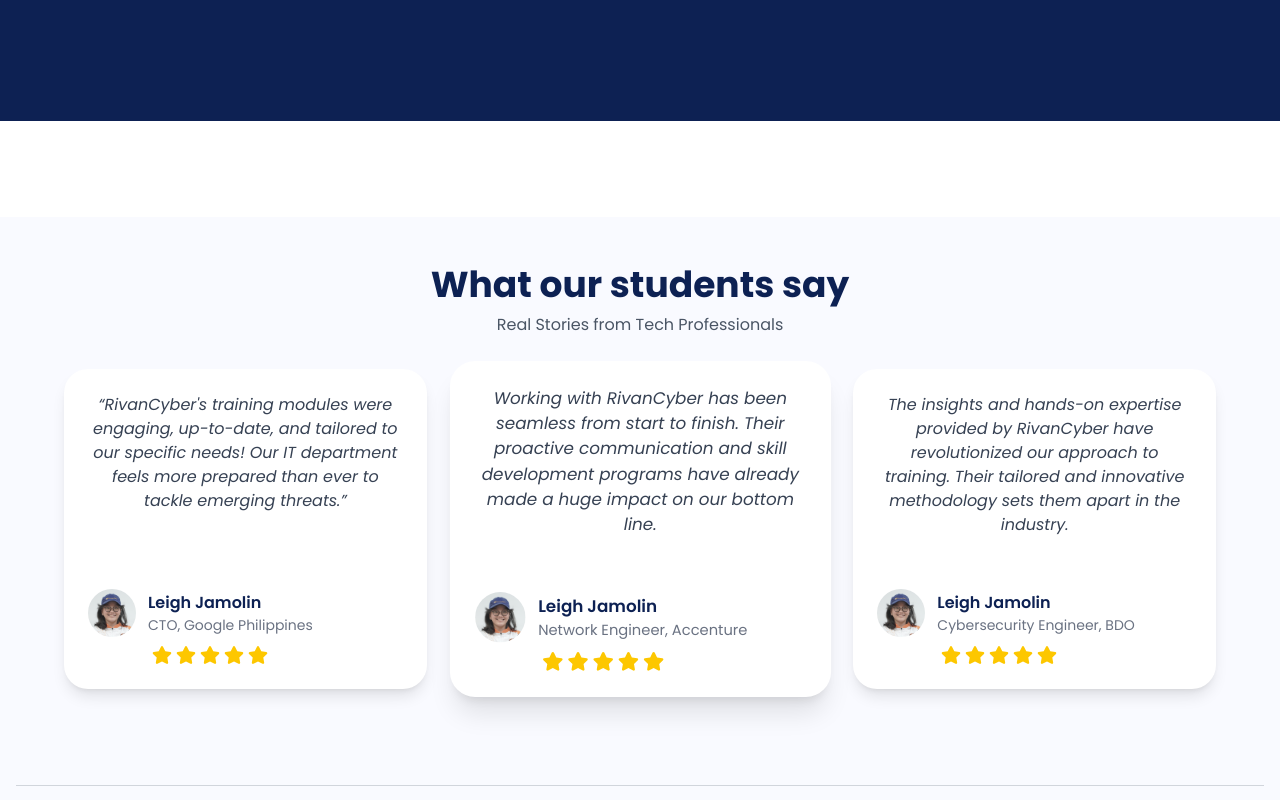
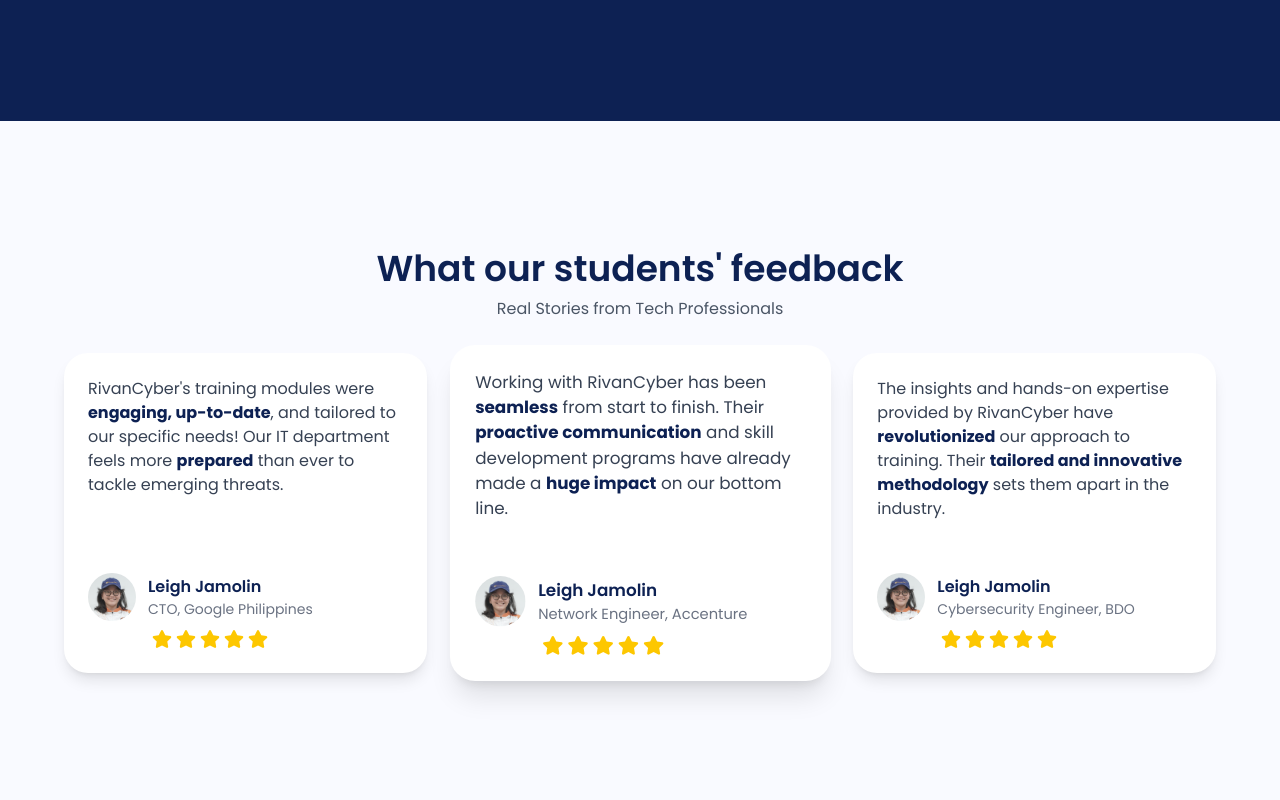
Before and after one commit to JemsProg/rivan_practice_web, a React (Vite) app in the folder frontend/: page / in a window 1280 px wide. Shown: the part 4100-4900 px from the top of the page. Built offline with nearby package versions, Linux system fonts and the light colour scheme.

Commit message:
redesign reviews section

```diff
--- a/frontend/src/components/sections/Partners.jsx
+++ b/frontend/src/components/sections/Partners.jsx
@@ -56,7 +56,7 @@ const Partners = () => {
   return (
     <section
       ref={sectionRef}
-      className="bg-[#0D2153] py-32 px-4 mb-24"
+      className="bg-[#0D2153] py-32 px-4"
     >
       <div className="container mx-auto max-w-6xl">
         {/* Right-Aligned Heading + Subheading */}
--- a/frontend/src/components/sections/Reviews.jsx
+++ b/frontend/src/components/sections/Reviews.jsx
@@ -26,22 +26,41 @@ const Reviews = () => {
     })
   }, [])
 
-  // Sample reviews data
+  // Sample reviews data with highlighted phrases
   const reviewsData = [
     {
-      quote: `“RivanCyber's training modules were engaging, up-to-date, and tailored to our specific needs! Our IT department feels more prepared than ever to tackle emerging threats.”`,
+      quote: (
+        <>
+          RivanCyber's training modules were{' '}
+          <span className="text-[#0D2153] font-bold">engaging, up-to-date</span>, and tailored to our specific needs! Our IT department feels more{' '}
+          <span className="text-[#0D2153] font-bold">prepared</span> than ever to tackle emerging threats.
+        </>
+      ),
       name: 'Leigh Jamolin',
       position: 'CTO, Google Philippines',
       rating: 5
     },
     {
-      quote: `Working with RivanCyber has been seamless from start to finish. Their proactive communication and skill development programs have already made a huge impact on our bottom line.`,
+      quote: (
+        <>
+          Working with RivanCyber has been{' '}
+          <span className="text-[#0D2153] font-bold">seamless</span> from start to finish. Their{' '}
+          <span className="text-[#0D2153] font-bold">proactive communication</span> and skill development programs have already made a{' '}
+          <span className="text-[#0D2153] font-bold">huge impact</span> on our bottom line.
+        </>
+      ),
       name: 'Leigh Jamolin',
       position: 'Network Engineer, Accenture',
       rating: 5
     },
     {
-      quote: `The insights and hands-on expertise provided by RivanCyber have revolutionized our approach to training. Their tailored and innovative methodology sets them apart in the industry.`,
+      quote: (
+        <>
+          The insights and hands-on expertise provided by RivanCyber have{' '}
+          <span className="text-[#0D2153] font-bold">revolutionized</span> our approach to training. Their{' '}
+          <span className="text-[#0D2153] font-bold">tailored and innovative methodology</span> sets them apart in the industry.
+        </>
+      ),
       name: 'Leigh Jamolin',
       position: 'Cybersecurity Engineer, BDO',
       rating: 5
@@ -51,16 +70,16 @@ const Reviews = () => {
   return (
     <section
       ref={sectionRef}
-      className="bg-[#F9FAFF] py-12 px-4"
+      className="bg-[#F9FAFF] py-32 px-4"
     >
       <div className="container mx-auto max-w-6xl text-center">
         {/* Heading */}
         <h2
           data-animate
           style={{ opacity: 0, transform: 'translateY(30px)' }}
-          className="text-3xl md:text-4xl font-bold text-[#0D2153]"
+          className="text-3xl md:text-4xl font-semibold text-[#0D2153]"
         >
-          What our students say
+          What our students' feedback
         </h2>
 
         {/* Subheading */}
@@ -85,8 +104,8 @@ const Reviews = () => {
                   : 'min-h-[280px]'
               }`}
             >
-              {/* Quote */}
-              <p className="text-gray-700 italic">
+              {/* Quote (left-aligned, non-italic) */}
+              <p className="text-gray-700 text-left">
                 {review.quote}
               </p>
 
```
